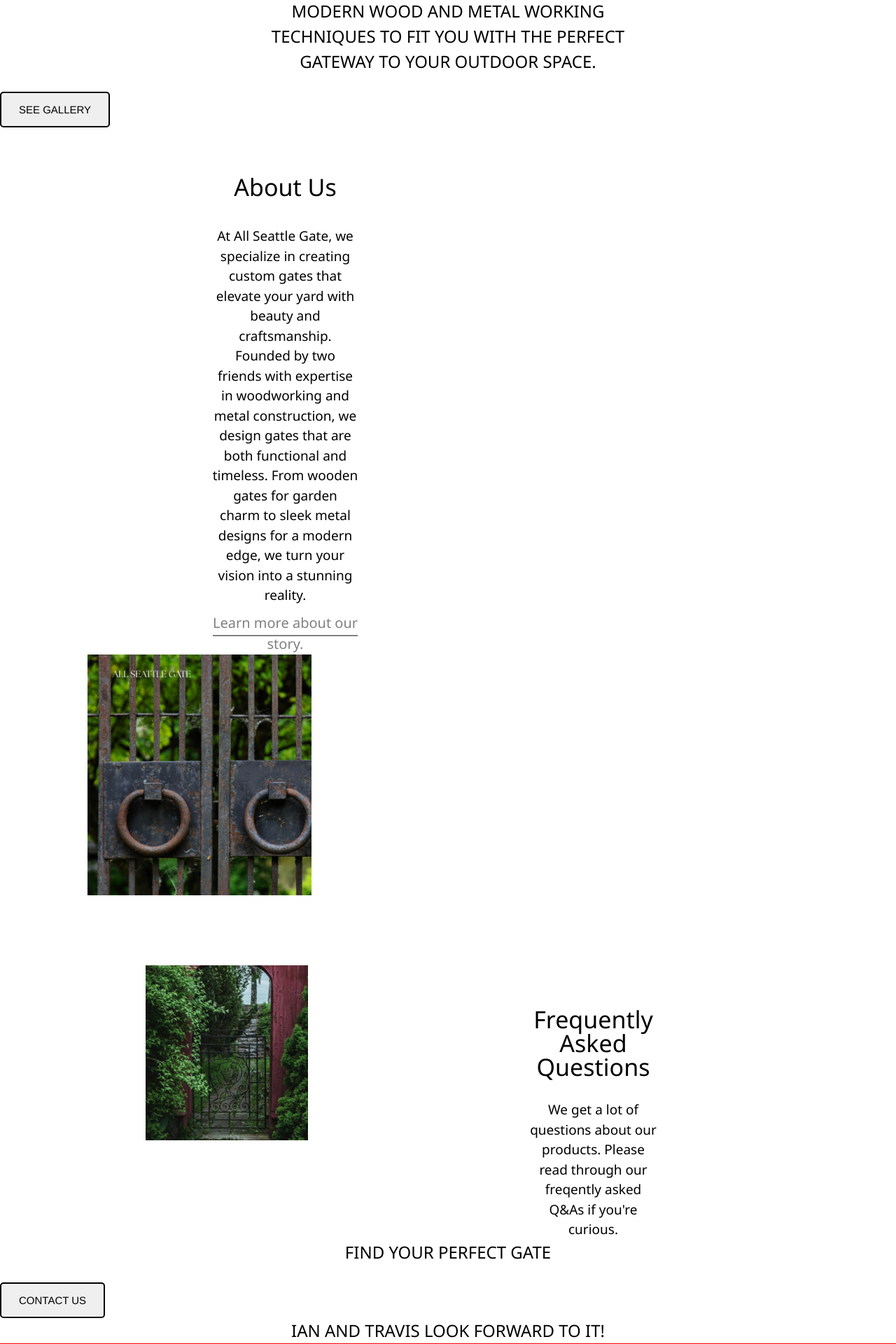
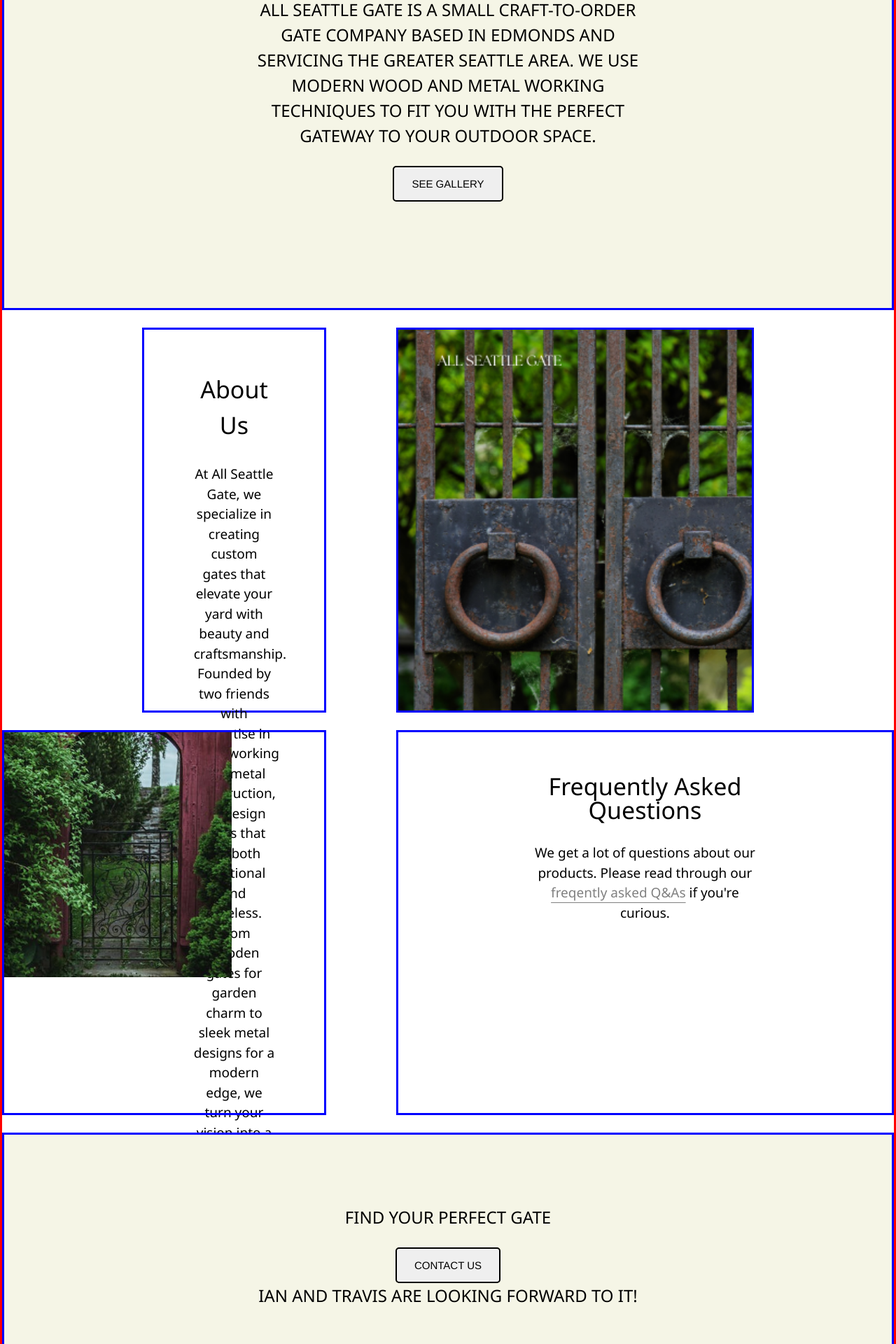
Before and after one commit to seattletravis/allseattlegate, a React (Create React App) app: page /#/ in a window 1280 px wide. Shown: the part 660-2580 px from the top of the page at 70% size. Built offline with nearby package versions, Linux system fonts and the light colour scheme; a web font is replaced by a local one.

Commit message:
refactoring styles

```diff
--- a/src/Landing/Landing.js
+++ b/src/Landing/Landing.js
@@ -65,50 +65,6 @@ function Landing() {
 						</li>
 					</ul>
 				</div>
-
-				<div className='landing-text-container'>
-					<h1>
-						ALL SEATTLE GATE IS A SMALL HANDCRAFTED-TO-ORDER GATE COMPANY BASED
-						IN EDMONDS, SERVICING THE GREATER SEATTLE AREA. WE USE MODERN WOOD
-						AND METAL WORKING TECHNIQUES TO FIT YOU WITH THE PERFECT GATEWAY TO
-						YOUR OUTDOOR SPACE.
-					</h1>
-					<button>SEE GALLERY</button>
-				</div>
-				<div className='about-us-container'>
-					<div className='about-us-left'>
-						<h1 className='about-us-title'>About Us</h1>
-						<h1 className='about-us-text'>
-							At All Seattle Gate, we specialize in creating custom gates that
-							elevate your yard with beauty and craftsmanship. Founded by two
-							friends with expertise in woodworking and metal construction, we
-							design gates that are both functional and timeless. From wooden
-							gates for garden charm to sleek metal designs for a modern edge,
-							we turn your vision into a stunning reality.
-						</h1>
-						<h1 className='about-us-link'>Learn more about our story.</h1>
-					</div>
-					<div className='about-us-right'>
-						<img src={img5}></img>
-					</div>
-				</div>
-				<div className='FAQ-container'>
-					<div className='FAQ-left'>
-						<img src={img6}></img>
-					</div>
-					<div className='FAQ-right'>
-						<h1 className='FAQ-title'>Frequently Asked Questions</h1>
-						<h1 className='FAQ-body-text'>
-							We get a lot of questions about our products. Please read through
-							our <span>freqently asked Q&As</span> if you're curious.
-						</h1>
-					</div>
-				</div>
-				<div className='landing-text-container' id='tail-test'>
-					<h1>FIND YOUR PERFECT GATE</h1>
-					<button>CONTACT US</button>
-					<h1>IAN AND TRAVIS LOOK FORWARD TO IT!</h1>
-				</div>
 			</div>
 			<div className='grid-container'>
 				<div className='open-statement-container'>
@@ -137,9 +93,7 @@ function Landing() {
 					</div>
 				</div>
 				<div className='about-pic'>
-					<div>
-						<img src={img5}></img>
-					</div>
+					<img src={img5}></img>
 				</div>
 				<div className='FAQ-pic'>
 					<img src={img6}></img>
--- a/src/Landing/landing.css
+++ b/src/Landing/landing.css
@@ -60,15 +60,6 @@
 	color: white;
 }
 
-/* .about-us-container {
-	margin-top: 100px;
-	display: flex;
-	position: relative;
-} */
-.about-us-left {
-	width: 50%;
-	padding-left: 175px;
-}
 .about-us-title {
 	padding: 60px 0 30px;
 	color: black;
@@ -106,9 +97,7 @@
 	text-align: center;
 	width: 45%;
 }
-.about-us-right {
-	width: 50%;
-}
+
 .about-us-right img {
 	display: block;
 	margin: auto;
@@ -173,7 +162,7 @@
 .grid-container {
 	display: grid;
 	grid-template-columns: repeat(2, 1fr);
-	grid-column-gap: 25px;
+	grid-column-gap: 100px;
 	grid-row-gap: 25px;
 	/* background-color: bisque; */
 	color: black;
@@ -181,7 +170,7 @@
 }
 .grid-container > div {
 	/* background-color: aqua; */
-	height: 500px;
+	height: 550px;
 	border: solid blue 3px;
 }
 
@@ -190,14 +179,18 @@
 	background-color: rgb(245, 245, 230);
 	padding-top: 100px;
 	position: relative;
-	height: 375px;
 	text-align: center;
 }
 .about-text {
 	grid-area: 2 / 1 / 3 / 2;
+	margin-left: 200px;
 }
 .about-pic {
 	grid-area: 2 / 2 / 3 / 3;
+	margin-right: 200px;
+}
+.about-pic img {
+	height: 100%;
 }
 .FAQ-pic {
 	grid-area: 3 / 1 / 4 / 2;
```
